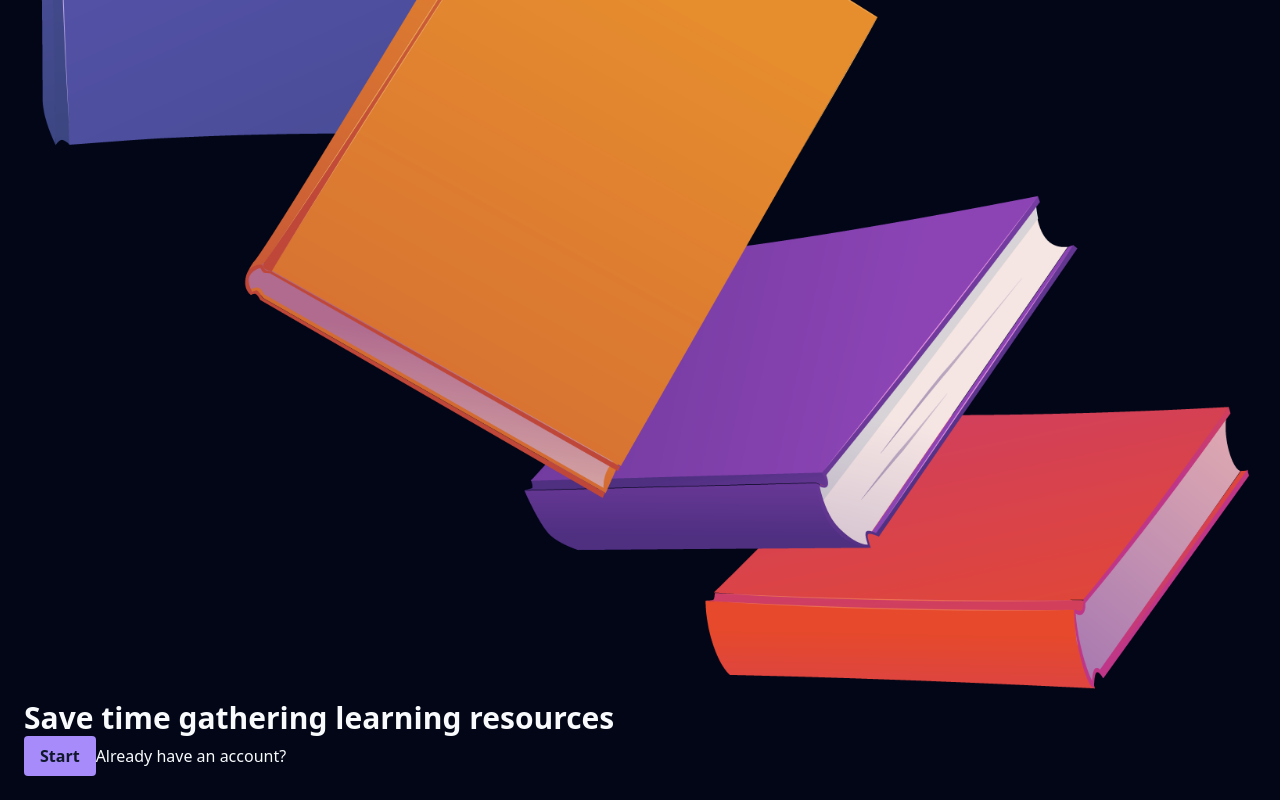
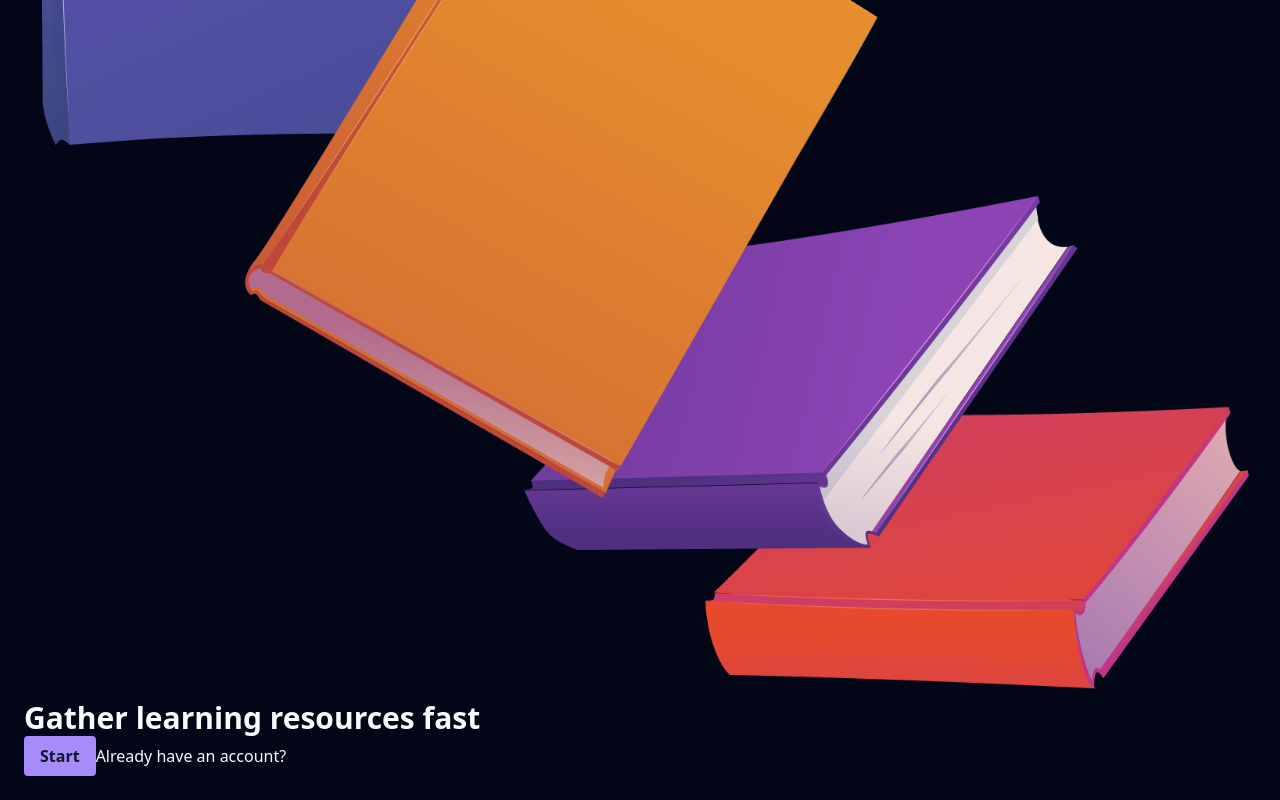
Before and after one commit to lcarvajal/never-bored-learning, a React (Vite) app: page /get-started in a window 1280 px wide. Shown: the part 451-1251 px from the top of the page. Built offline with nearby package versions, Linux system fonts and the light colour scheme; no server answers.

Commit message:
Update landing page title

```diff
--- a/src/pages/public/LandingPage.tsx
+++ b/src/pages/public/LandingPage.tsx
@@ -11,7 +11,7 @@ export default function LandingPage() {
       {showSignUpForm ? <PasswordlessEmailLoginForm accountAction="SIGNIN" /> : (
         <div className="flex flex-col gap-6">
           <img src="./falling-books.png" alt="books" className="w-56 mx-auto -rotate-45" />
-          <h1>Save time gathering learning resources</h1>
+          <h1>Gather learning resources fast</h1>
           <button className="button-primary sm:mx-20" onClick={() => navigate('/create-learner-profile')}>Start</button>
           <button className="text-violet-400" onClick={() => setShowSignUpForm(true)}>Already have an account?</button>
         </div>
```
